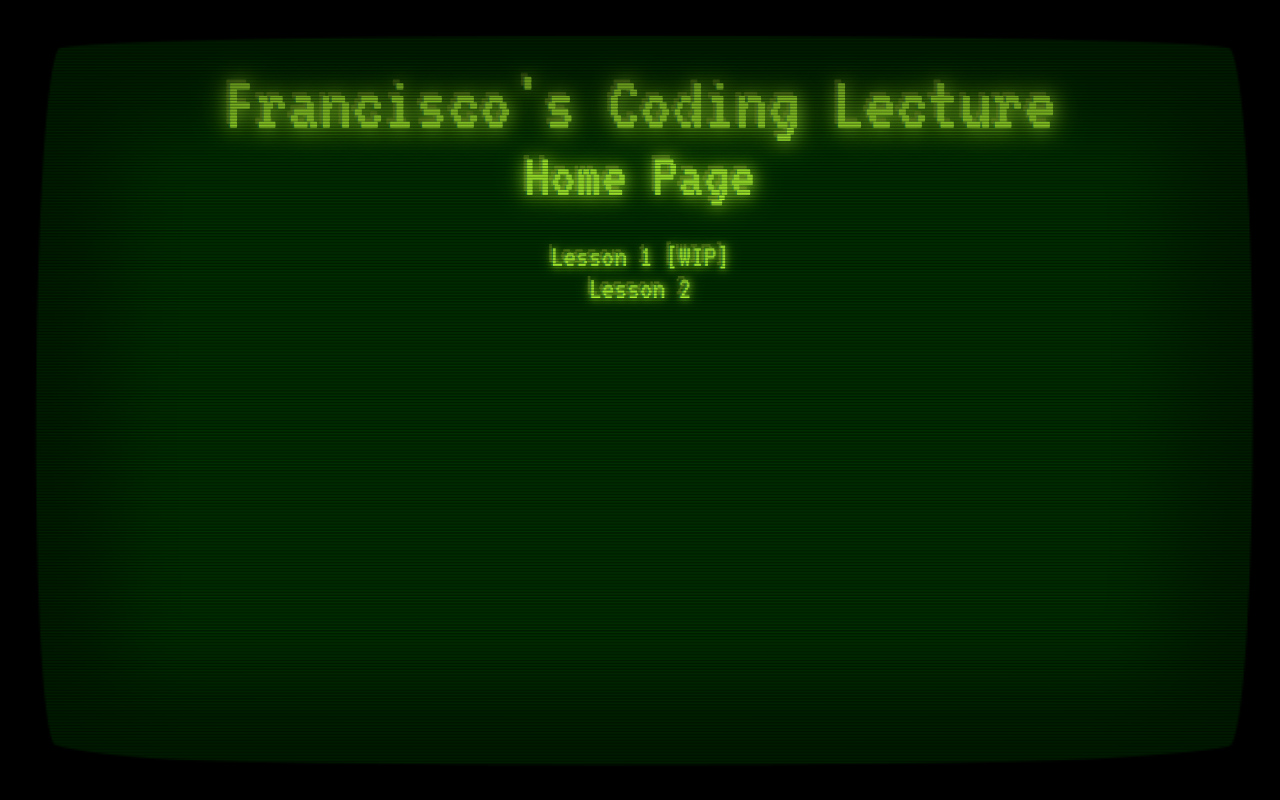
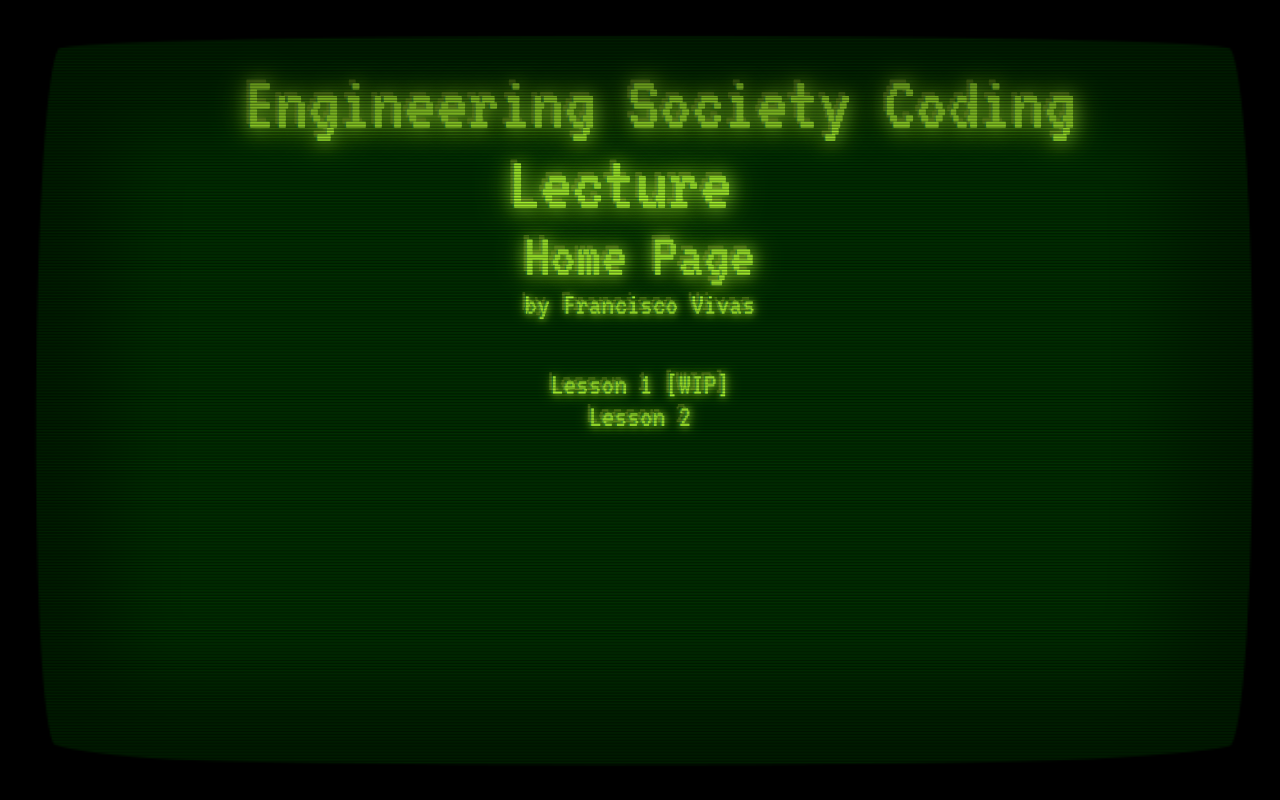
Before and after one commit to DaFrancc/codinglecture, a plain HTML site: page index.html in a window 1280 px wide. Drawn offline with Linux system fonts and the light colour scheme.

Commit message:
Changed names

```diff
--- a/index.html
+++ b/index.html
@@ -1,7 +1,7 @@
 <!DOCTYPE html>
 <html lang="en">
   <head>
-    <title>Francisco's Coding Lecture</title>
+    <title>LSCM Coding Lecture</title>
 	<link rel="preconnect" href="https://fonts.gstatic.com">
 	<link href="https://fonts.googleapis.com/css2?family=VT323&display=swap" rel="stylesheet">
     <link rel="stylesheet" type="text/css" href="style.css" media="screen">
@@ -12,8 +12,9 @@
 			<img src="scanlines.png" id="scanlines">
 			<img src="bezel.png" id="bezel">
 			<div id="content">
-				<a href="index.html" id="title" class="glow" onmouseenter="select(this)" onmouseleave="unselect(this)">Francisco's Coding Lecture</a>
+				<a href="index.html" id="title" class="glow" onmouseenter="select(this)" onmouseleave="unselect(this)">Engineering Society Coding Lecture</a>
 				<p id="subtitle" class="glow">Home Page</p>
+				<p id="author" class="glow">by Francisco Vivas</p>
 				<ul>
 					<li>
 						<a class="glow" onmouseenter="select(this)" onmouseleave="unselect(this)">Lesson 1 [WIP]</a>
--- a/style.css
+++ b/style.css
@@ -17,8 +17,13 @@
 }
 #subtitle {
     text-align: center;
-    padding-bottom: .5em;
     font-size: 4em;
+    color: greenyellow;
+}
+#author {
+    text-align: center;
+    font-size: 2em;
+    padding-bottom: 1.5em;
     color: greenyellow;
 }
 #content {
```
Also changed, not shown: lesson2.html (+2 -1 lines). Lines whose indentation alone changed are shown as unchanged.
